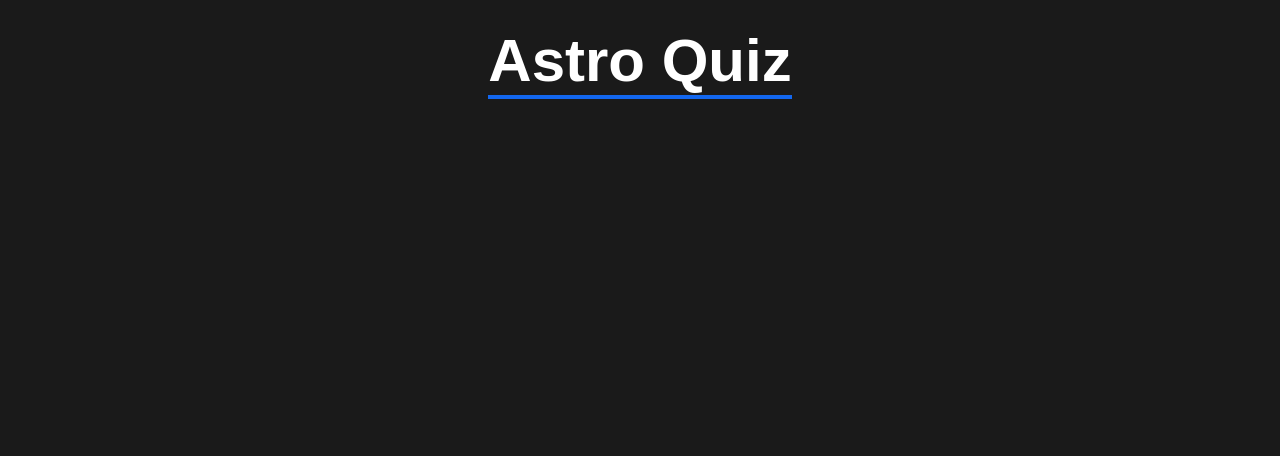
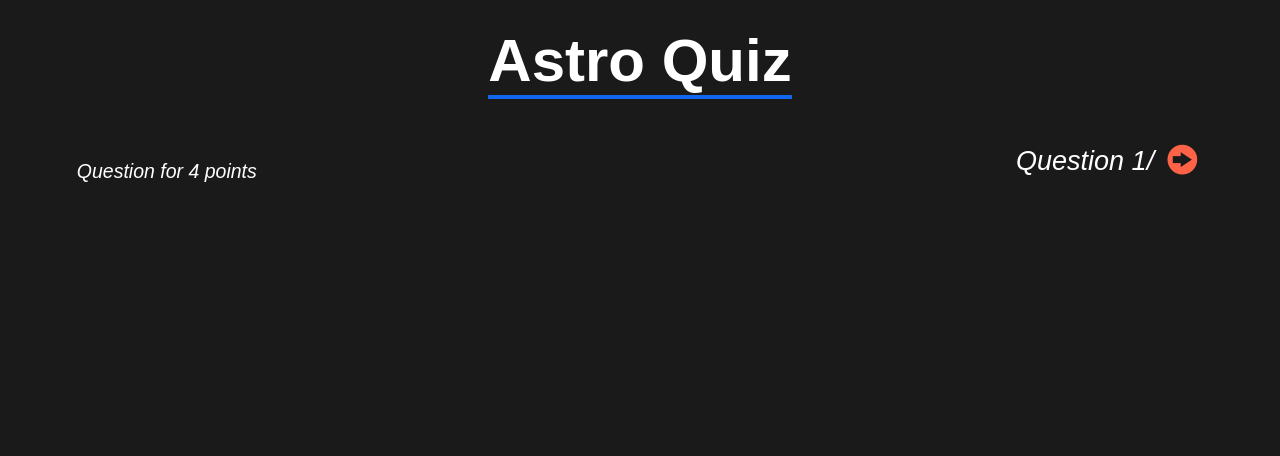
Before and after one commit to pbrus/astro-quiz, a PHP site: template templates/question.html.twig in a window 1280 px wide. Shown: the top 456 px of the page. Run offline with PHP 8.4, Linux system fonts and the light colour scheme; the template is opened without the code that fills it, so the values that code supplies are empty; some libraries are stand-ins or nearby versions.

Commit message:
Develop question page

```diff
--- /dev/null
+++ b/css/fontello-codes.css
@@ -0,0 +1,2 @@
+
+.icon-right-circled:before { content: '\e800'; } /* '' */
--- /dev/null
+++ b/css/fontello-ie7-codes.css
@@ -0,0 +1,2 @@
+
+.icon-right-circled { *zoom: expression( this.runtimeStyle['zoom'] = '1', this.innerHTML = '&#xe800;&nbsp;'); }
--- /dev/null
+++ b/css/fontello.css
@@ -0,0 +1,58 @@
+@font-face {
+  font-family: 'fontello';
+  src: url('../font/fontello.eot?29177769');
+  src: url('../font/fontello.eot?29177769#iefix') format('embedded-opentype'),
+       url('../font/fontello.woff2?29177769') format('woff2'),
+       url('../font/fontello.woff?29177769') format('woff'),
+       url('../font/fontello.ttf?29177769') format('truetype'),
+       url('../font/fontello.svg?29177769#fontello') format('svg');
+  font-weight: normal;
+  font-style: normal;
+}
+/* Chrome hack: SVG is rendered more smooth in Windozze. 100% magic, uncomment if you need it. */
+/* Note, that will break hinting! In other OS-es font will be not as sharp as it could be */
+/*
+@media screen and (-webkit-min-device-pixel-ratio:0) {
+  @font-face {
+    font-family: 'fontello';
+    src: url('../font/fontello.svg?29177769#fontello') format('svg');
+  }
+}
+*/
+
+ [class^="icon-"]:before, [class*=" icon-"]:before {
+  font-family: "fontello";
+  font-style: normal;
+  font-weight: normal;
+  speak: none;
+
+  display: inline-block;
+  text-decoration: inherit;
+  width: 1em;
+  margin-right: .2em;
+  text-align: center;
+  /* opacity: .8; */
+
+  /* For safety - reset parent styles, that can break glyph codes*/
+  font-variant: normal;
+  text-transform: none;
+
+  /* fix buttons height, for twitter bootstrap */
+  line-height: 1em;
+
+  /* Animation center compensation - margins should be symmetric */
+  /* remove if not needed */
+  margin-left: .2em;
+
+  /* you can be more comfortable with increased icons size */
+  /* font-size: 120%; */
+
+  /* Font smoothing. That was taken from TWBS */
+  -webkit-font-smoothing: antialiased;
+  -moz-osx-font-smoothing: grayscale;
+
+  /* Uncomment for 3D effect */
+  /* text-shadow: 1px 1px 1px rgba(127, 127, 127, 0.3); */
+}
+
+.icon-right-circled:before { content: '\e800'; } /* '' */
--- a/css/main.css
+++ b/css/main.css
@@ -219,6 +219,47 @@ form p
   width: auto;
 }
 
+/* Question subsection */
+
+.question-content
+{
+  margin: 0 6%;
+  font-style: italic;
+}
+
+.info-panel
+{
+  display: flex;
+  padding-bottom: 30px;
+}
+
+.info-for-user
+{
+  flex-basis: 50%;
+  font-size: 0.65em;
+}
+
+.info-for-user > h2
+{
+  display: inline-block;
+  font-size: 1.3em;
+  margin-bottom: 6px;
+}
+
+.next-question
+{
+  flex-basis: 50%;
+  text-align: right;
+  font-size: 0.9em;
+  line-height: 1.8em;
+}
+
+.icon-right-circled:before
+{
+  font-size: 1.1em;
+  color: tomato;
+}
+
 @media (max-width: 699px)
 {
   .welcome
@@ -312,7 +353,6 @@ form p
     min-width: 299px;
   }
 
-
   .user-input > p
   {
     display: inline-block;
--- a/src/Question.php
+++ b/src/Question.php
@@ -79,6 +79,11 @@ class Question
         return $points;
     }
 
+    public function weight()
+    {
+        return $this->pts;
+    }
+
     public function image()
     {
         return $this->img;
--- a/src/Session.php
+++ b/src/Session.php
@@ -16,6 +16,12 @@ class Session
         return $_SESSION[$idx];
     }
 
+    public static function updateVar($idx, $upvalue)
+    {
+        $tmp[$idx] = $upvalue;
+        self::addVar($tmp);
+    }
+
     public static function start()
     {
         if (!isset($_SESSION)) {
--- a/src/User.php
+++ b/src/User.php
@@ -5,6 +5,7 @@ namespace AstroQuiz;
 class User
 {
     private const MINLEN = 3;
+    private const MAXLEN = 25;
     private $name;
     private $points = 0;
     private $error;
@@ -24,6 +25,9 @@ class User
         } else if (strlen($this->name) < self::MINLEN) {
             $state = False;
             $this->error = "The name must contain at least " . self::MINLEN . " letters";
+        } else if (strlen($this->name) > self::MAXLEN) {
+            $state = False;
+            $this->error = "The name cannot contain more than " . self::MAXLEN . " letters";
         } else if (preg_match('/[^a-zA-Z\s_]/', $this->name)) {
             $state = False;
             $this->error = "Please, use only Latin letters, spaces or underscores";
--- a/templates/question.html.twig
+++ b/templates/question.html.twig
@@ -1,17 +1,30 @@
 <!DOCTYPE html>
 <html lang="en">
 <head>
-{{ block('head', "index.html.twig") }}
+    {{ block('head', "index.html.twig") }}
+    <link href="css/fontello.css" rel="stylesheet">
 </head>
 <body>
     <div class="wrapper">
     {{ block('header', "index.html.twig") }}
-    {{ user }}<br>
-    {{ nqst }}<br><br>
-    {{ questions.0.get }}<br>
-    {% for i in questions.0.getRandAnswers %}
-        {{ i }}<br>
-    {% endfor %}
+        <main class="question-content">
+            <div class="info-panel">
+                <div class="info-for-user">
+                <p>
+                    <h2>{{ user.name }}</h2><br>
+                    Question for {# arrquest[idx].weight #}4
+                    {% if arrquest[idx].weight != 1 %}
+                        points
+                    {% else %}
+                        point
+                    {% endif %}
+                </p>
+                </div>
+                <div class="next-question">
+                    Question {{ idx + 1 }}/{{ nquest }} <span class="icon-right-circled" aria-hidden="true"></span>
+                </div>
+            </div>
+        </main>
     </div>
     {{ block('footer', "index.html.twig") }}
 </body>
--- a/user.php
+++ b/user.php
@@ -19,7 +19,7 @@ if (!$user->validName()) {      // add method checking is a name is duplicated
     ));
 } else {
     Session::addVar(array(
-        'nick' => $user->name()
+        'user' => $user
     ));
     header('Location: question.php');
 }
```
Also changed, not shown: css/fontello-embedded.css (added, +55 -0 lines), css/fontello-ie7.css (added, +13 -0 lines), index.php (+8 -6 lines), question.php (+9 -4 lines), font/fontello.ttf (added), font/fontello.woff (added), font/fontello.woff2 (added), 2 other files.
